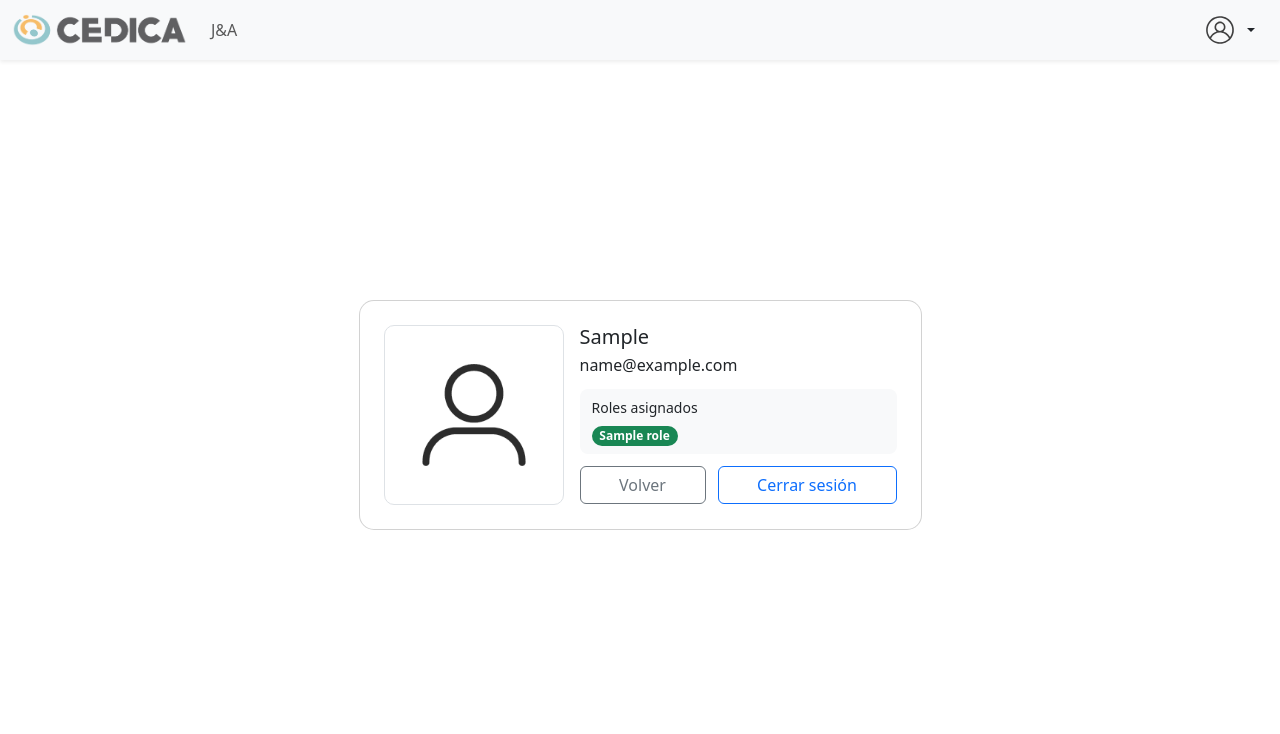
After one commit to EzequielReale/Proyecto-De-Software-2024-CEDICA, a Flask app: page /auth/profile in a window 1280 px wide. The commit adds this page. Shown: the top 734 px of the page. Run offline with Flask 3, Linux system fonts and the light colour scheme; the visitor is signed in with stand-in values (Sample User, id 1); tables that the repository leaves empty hold one stand-in row (values such as "Sample post"); some libraries are stand-ins or nearby versions.

Commit message:
Profile hecho

```diff
--- a/admin/src/web/controllers/auth.py
+++ b/admin/src/web/controllers/auth.py
@@ -3,7 +3,7 @@ from flask import render_template
 from flask import request,redirect, flash,url_for
 
 from flask import session
-from src.core.user_role_permission.operations.user_operations import find_user
+from src.core.user_role_permission.operations.user_operations import find_user, get_user_by_email, get_roles_from_user
 
 bp= Blueprint("auth",__name__,url_prefix="/auth")
 
@@ -34,3 +34,11 @@ def authenticate():
    session["user"] = user.email
    flash("La sesion se inicio correctamente!", "success")
    return render_template("home.html")
+
+@bp.get("/profile")
+def profile():
+    if session.get("user"):
+        return render_template("auth/profile.html", user=session["user"], roles=get_roles_from_user(session["user"]), user_alias=get_user_by_email(session["user"]).alias)
+    else:
+        flash("Usted no se encuentra autenticado","error")
+        return redirect(url_for("auth.login"))
--- /dev/null
+++ b/admin/src/web/templates/auth/profile.html
@@ -0,0 +1,52 @@
+{% extends "layout.html" %}
+
+{% block title %}CEDICA - Perfil{% endblock %}
+
+{% block head %}
+{{ super() }}
+{% endblock %}
+
+
+{% block aside %}
+{% endblock %}
+
+
+{% block content %}
+<div class="row d-flex justify-content-center align-items-center" style="height: 80vh;">
+    <div class="col col-md-9 col-lg-7 col-xl-6">
+        <div class="card" style="border-radius: 15px;">
+            <div class="card-body p-4">
+                <div class="d-flex">
+                    <div class="flex-shrink-0">
+                        <img src="{{ url_for('static', filename='resources/profile-icon.png') }}"
+                            alt="Generic placeholder image" class="img-fluid border"
+                            style="width: 180px; border-radius: 10px; padding: 15px;">
+                    </div>
+                    <div class="flex-grow-1 ms-3">
+                        {% if user_alias %}
+                        <h5 class="mb-1 text-capitalize">{{ user_alias }}</h5>
+                        {% endif %}
+                        {% if user %}
+                        <p class="mb-2 pb-1">{{ user }}</p>
+                        {% endif %}
+                        <div class="d-flex justify-content-start rounded-3 p-2 mb-2 bg-body-tertiary">
+                            <div class="ms-1">
+                                <p class="small mb-1 fw-medium">Roles asignados</p>
+                                {% for role in roles %}
+                                <span class="badge bg-success rounded-pill">{{ role }}</span>
+                                {% endfor %}
+                            </div>
+                        </div>
+                        <div class="d-flex pt-1 gap-2">
+                            <a role="button" href="{{ url_for('home') }}"
+                                class="btn btn-outline-secondary me-1 flex-grow-1">Volver</a>
+                            <a role="button" href="{{ url_for('auth.logout') }}"
+                                class="btn btn-outline-primary flex-grow-1">Cerrar sesión</a>
+                        </div>
+                    </div>
+                </div>
+            </div>
+        </div>
+    </div>
+</div>
+{% endblock %}
--- a/admin/src/web/templates/layout.html
+++ b/admin/src/web/templates/layout.html
@@ -112,7 +112,7 @@
                     <ul class="dropdown-menu dropdown-menu-lg-end">
                         <!-- Si el usuario está logueado, se muestra la opción de perfil y cerrar sesión. -->
                         {% if is_authenticated(session) %}
-                        <li><a class="dropdown-item" href="#">Perfil</a></li>
+                        <li><a class="dropdown-item" href="{{ url_for('auth.profile') }}">Perfil</a></li>
                         <li>
                             <hr class="dropdown-divider">
                         </li>
```
Also changed, not shown: admin/static/resources/profile-icon.png (added).
